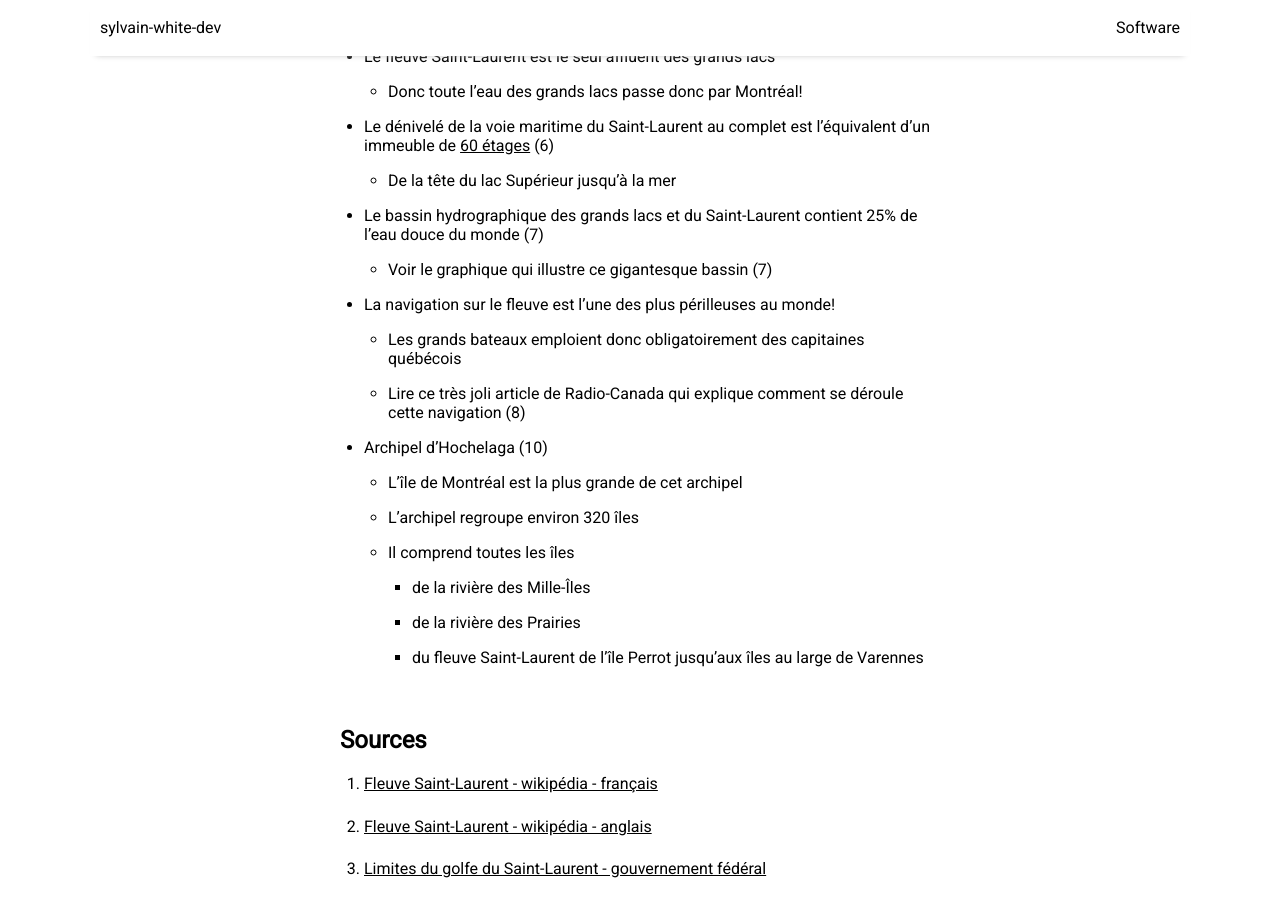
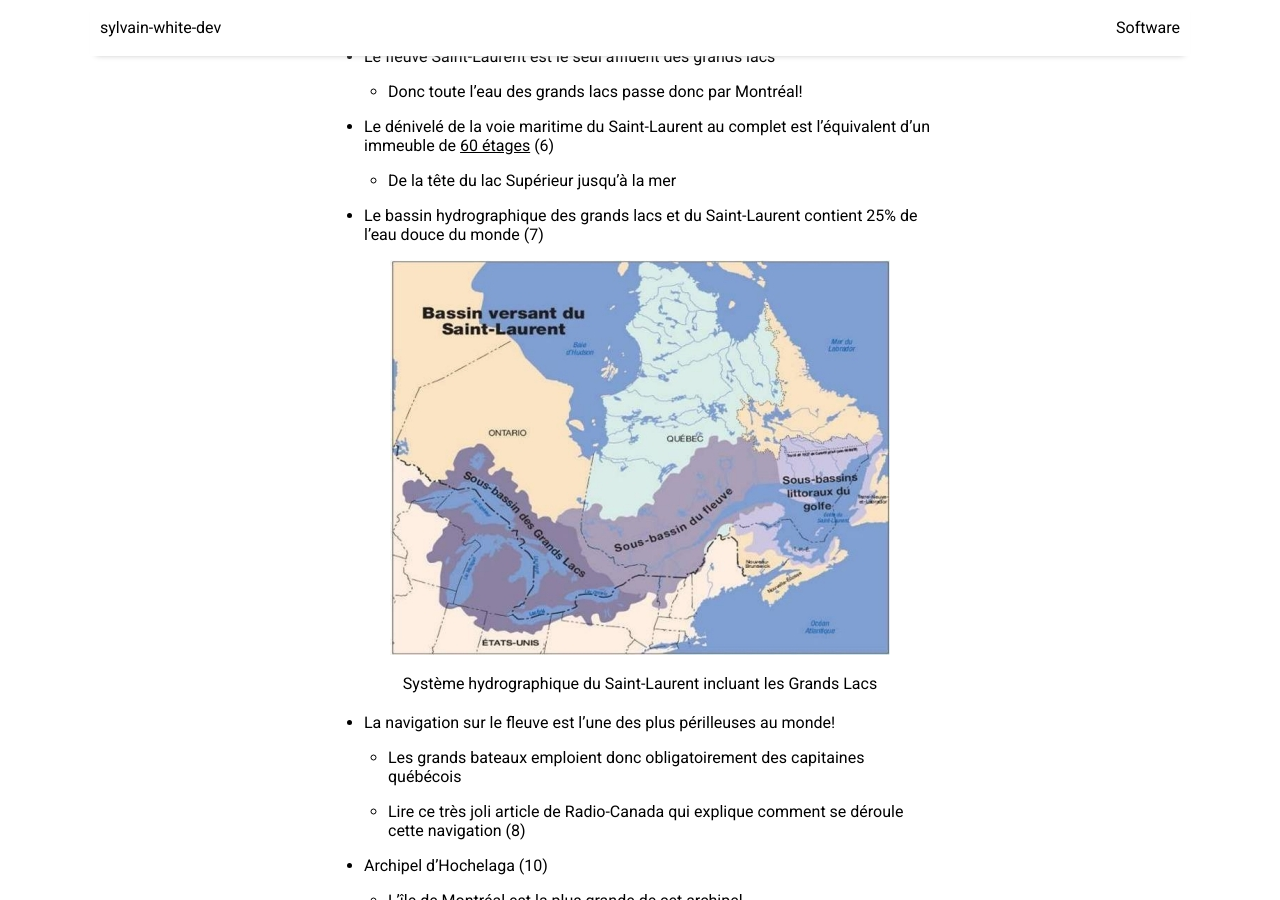
Before and after one commit to sylvainwhite/sylvain-white-dev, a Jekyll site: the page built from _posts/2023-08-26-FleuveSaintLaurent.md, in a window 1280 px wide and 900 px high, scrolled down 3158 px. Built offline with Jekyll 4.4.1, drawn with Linux system fonts in a browser that asks for light colours; nearby versions of some CDN libraries.

Commit message:
Update post FleuveSaintLaurent

```diff
--- a/_posts/2023-08-26-FleuveSaintLaurent.md
+++ b/_posts/2023-08-26-FleuveSaintLaurent.md
@@ -60,7 +60,11 @@ Finalement, les deux wikipédia ont raison selon leur définition des limites du
 * Le dénivelé de la voie maritime du Saint-Laurent au complet est l'équivalent d'un immeuble de [60 étages](https://grandslacs-voiemaritime.com/wp-content/themes/slsmc/seaway-timeline-page/images/vital_waterway_fr.jpg){:target="_blank"} (6)
     * De la tête du lac Supérieur jusqu'à la mer
 * Le bassin hydrographique des grands lacs et du Saint-Laurent contient 25% de l’eau douce du monde (7)
-    * Voir le graphique qui illustre ce gigantesque bassin (7)
+
+![]({{ site.github.url }}/resources/SystemeHydrographique.jpg "Système hydrographique du Saint-Laurent incluant les Grands Lacs")
+
+<p style="text-align: center;">Système hydrographique du Saint-Laurent incluant les Grands Lacs</p>
+
 * La navigation sur le fleuve est l'une des plus périlleuses au monde!
     * Les grands bateaux emploient donc obligatoirement des capitaines québécois
     * Lire ce très joli article de Radio-Canada qui explique comment se déroule cette navigation (8)
```
Also changed, not shown: resources/SystemeHydrographique.jpg (added).
